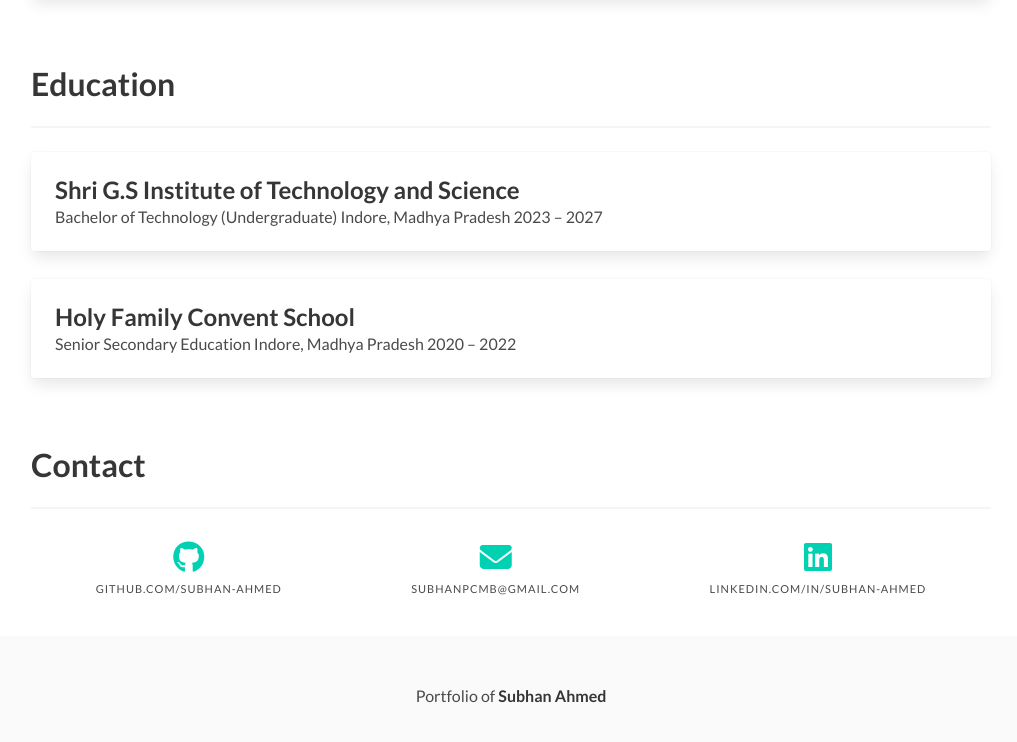
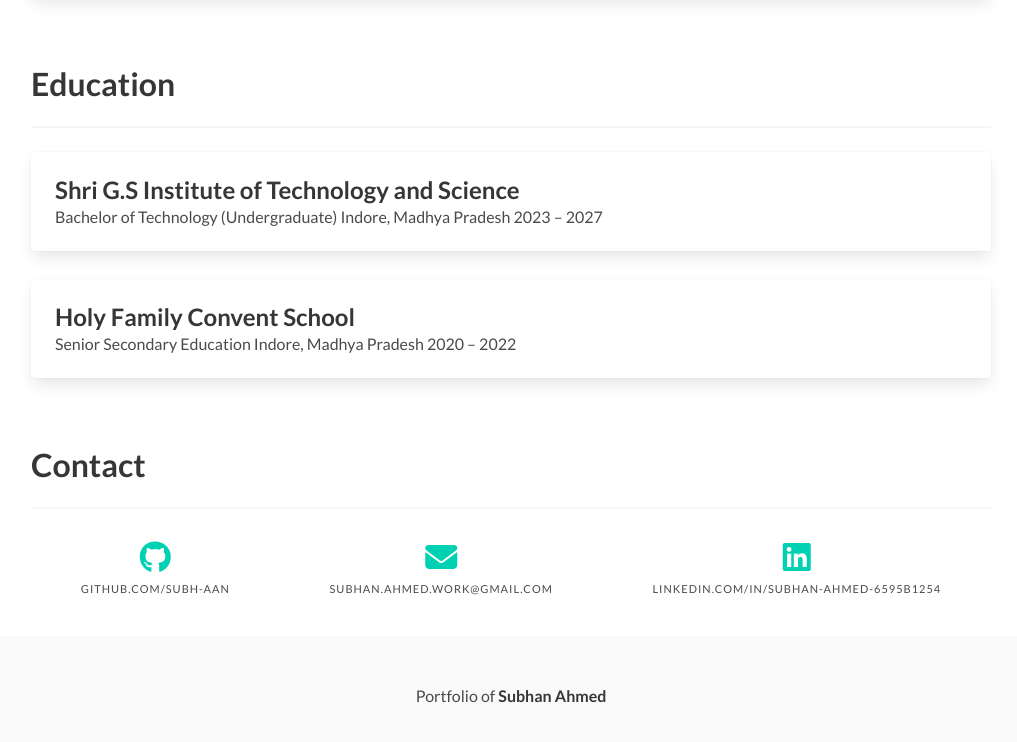
Before and after one commit to subh-aan/subhanahmed.github.io, a plain HTML site: page docs/index.html in a window 1280 px wide. Shown: the part 1935-2677 px from the top of the page, without its empty margins (129-1146 px from the left). Drawn offline with Linux system fonts and the light colour scheme.

Commit message:
update v2

```diff
--- a/docs/index.html
+++ b/docs/index.html
@@ -27,7 +27,7 @@
 
 <div class="navbar-item">
 
-<a href="https://github.com/Subhan-ahmed" class="icon is-large has-text-light">
+<a href="https://github.com/subh-aan" class="icon is-large has-text-light">
 
 <i class="fab fa-2x fa-github"></i>
 
@@ -38,7 +38,7 @@
 
 <div class="navbar-item">
 
-<a href="https://linkedin.com/in/subhan-ahmed" class="icon is-large has-text-light">
+<a href="linkedin.com/in/subhan-ahmed-6595b1254" class="icon is-large has-text-light">
 
 <i class="fab fa-2x fa-linkedin"></i>
 
@@ -402,13 +402,13 @@ Indore, Madhya Pradesh
 
 <div>
 
-<a href="https://github.com/Subhan-ahmed" class="icon is-large">
+<a href="https://github.com/subh-aan" class="icon is-large">
 
 <i class="fab fa-2x fa-github"></i>
 
 </a>
 
-<p class="heading">github.com/Subhan-ahmed</p>
+<p class="heading">github.com/subh-aan</p>
 
 </div>
 
@@ -420,13 +420,13 @@ Indore, Madhya Pradesh
 
 <div>
 
-<a href="mailto:subhanpcmb@gmail.com" class="icon is-large">
+<a href="mailto:subhan.ahmed.work@gmail.com" class="icon is-large">
 
 <i class="fas fa-2x fa-envelope"></i>
 
 </a>
 
-<p class="heading">subhanpcmb@gmail.com</p>
+<p class="heading">subhan.ahmed.work@gmail.com</p>
 
 </div>
 
@@ -438,13 +438,13 @@ Indore, Madhya Pradesh
 
 <div>
 
-<a href="https://linkedin.com/in/subhan-ahmed" class="icon is-large">
+<a href="linkedin.com/in/subhan-ahmed-6595b1254" class="icon is-large">
 
 <i class="fab fa-2x fa-linkedin"></i>
 
 </a>
 
-<p class="heading">linkedin.com/in/subhan-ahmed</p>
+<p class="heading">linkedin.com/in/subhan-ahmed-6595b1254</p>
 
 </div>
 
```
